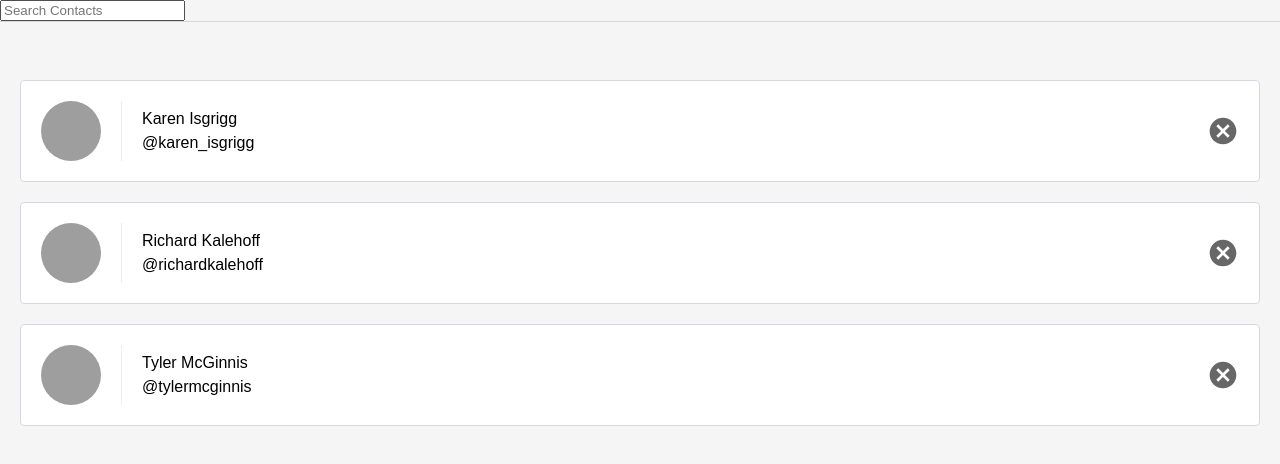
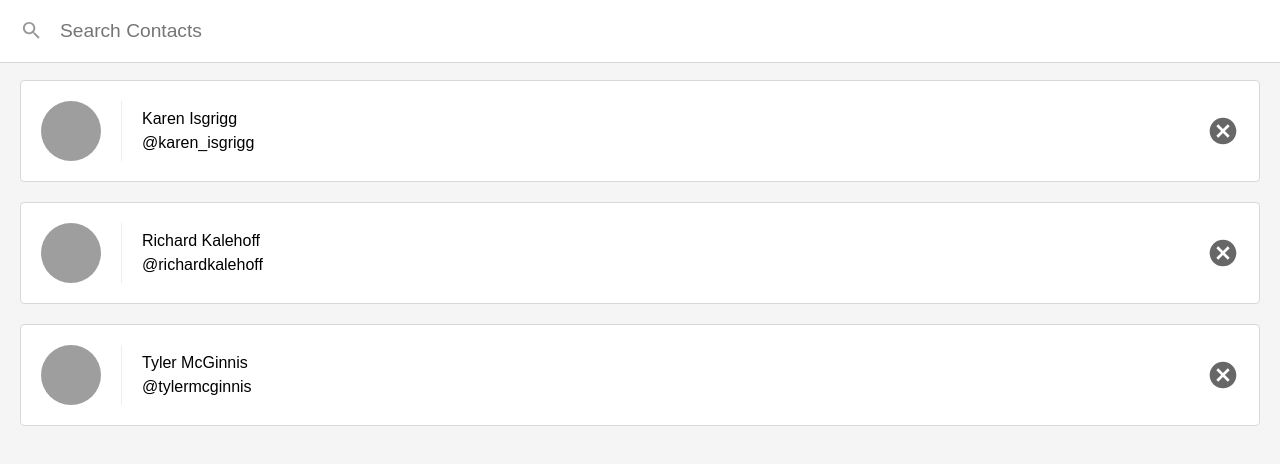
Before and after one commit to DenisaKusnirova/contacts, a React (Create React App) app: page / in a window 1280 px wide. Shown: the top 464 px of the page. Built offline with nearby package versions, Linux system fonts and the light colour scheme.

Commit message:
Fix typos

```diff
--- a/src/ListContacts.js
+++ b/src/ListContacts.js
@@ -14,7 +14,7 @@ class ListContacts extends Component {
 
     updateQuery = (query) => {
         this.setState(() => ({
-            query: query.trim
+            query: query.trim()
         }))
     }
     render() {
@@ -23,15 +23,15 @@ class ListContacts extends Component {
 
         const showingContacts = query === ''
             ? contacts
-            : contacts.fiter((c) => (
-                c.name.toLoweCase().includes(query.toLowerCase())
-            ) )
+            : contacts.filter((c) => (
+                c.name.toLowerCase().includes(query.toLowerCase())
+            ))
 
         return (
             <div className="list-contacts">
                 <div className="list-contacts-top">
                     <input
-                        className="searc-contacts"
+                        className="search-contacts"
                         type="text"
                         placeholder="Search Contacts"
                         value={query}
```
